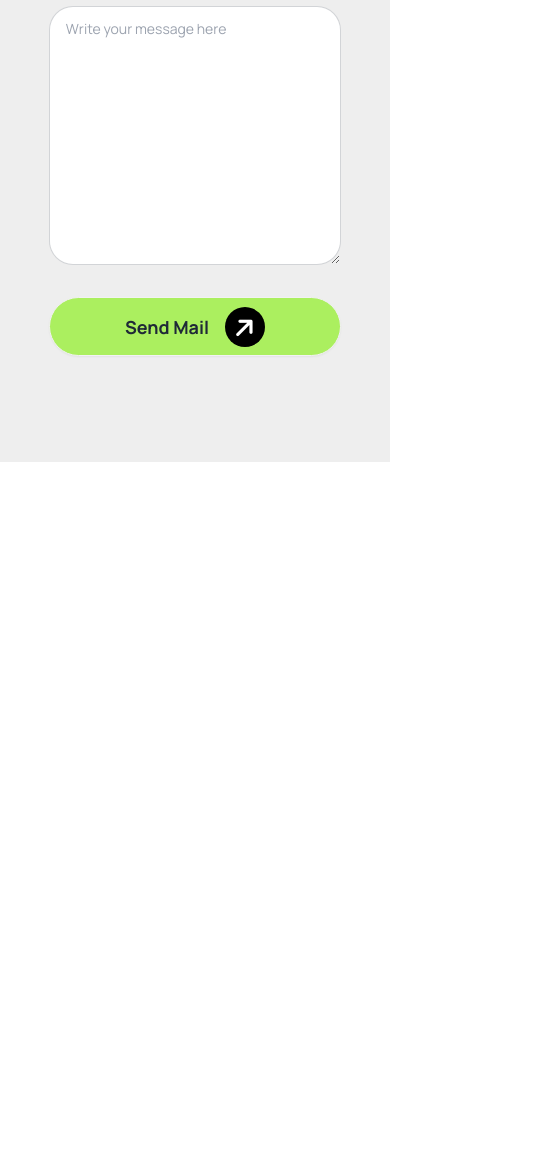
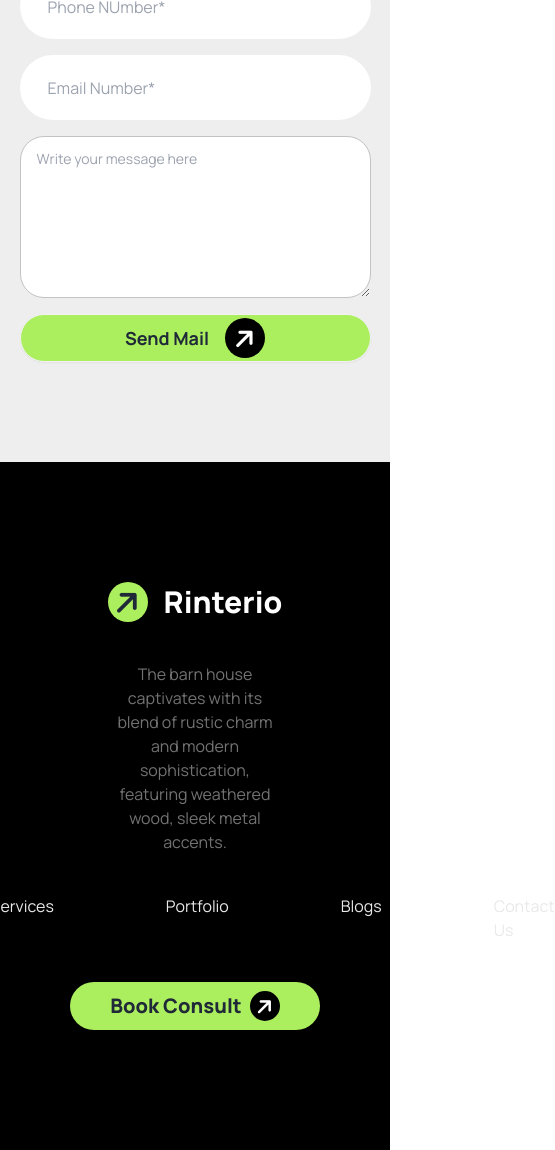
Before and after one commit to rianhasansiam/assignment_03, a plain HTML site: page index.html in a window 390 px wide. Shown: the part 9662-10812 px from the top of the page, 555 px wide, since content can reach past the window. Before the commit the page ends 10124 px from the top, so only its background shows below. Drawn offline with nearby package versions, Linux system fonts and the light colour scheme.

Commit message:
footer section done

```diff
--- a/index.html
+++ b/index.html
@@ -32,10 +32,7 @@
                         manrope: ['Manrope', 'sans-serif'],
                     },
 
-                    backgroundImage: {
-                        'hero-pattern': "url('/img/hero-pattern.svg')",
-                        'footer-texture': "url('/img/footer-texture.png')",
-                    }
+
                 }
             }
         }
@@ -275,7 +272,7 @@
         <!-- our work process -->
         <section class="container m-auto pt-20">
 
-            <button class="rounded-full font-bold  m-auto block bg-white text-xl p-3"><i
+            <button class="rounded-full font-bold  m-auto block bg-white text-xl p-3 lg:px-5"><i
                     class=" mx-[10px] fa-solid fa-arrow-right"></i>How we works
             </button>
 
@@ -561,23 +558,29 @@
 
             <div class="">
                 <button
-                    class="block m-auto  font-extrabold text-2xl transition duration-300  hover:bg-[#adf160] bg-[#acef5f6b] rounded-full px-6 py-3"><i
+                    class="block m-auto  font-extrabold text-2xl transition duration-300  hover:bg-[#adf160] bg-[#acef5fbd] rounded-full px-6 py-3"><i
                         class="mr-[5px] fa-solid fa-arrow-right"></i> Let’s Discuss Next Project</button>
 
                 <h1
                     class="mt-6 text-7xl text w-[70%] m-auto text-center font-extrabold max-sm:text-3xl max-sm:w-[90vw]">
                     Read Our Articles and News</h1>
-                <p class="text-xl mt-5 text-center w-[35%] m-auto font-semibold max-sm:w-[90vw]">The barn house captivates with its blend of rustic charm and modern sophistication, featuring weathered wood, sleek metal accents.</p>
+                <p class="text-xl mt-5 text-center w-[35%] m-auto font-semibold max-sm:w-[90vw]">The barn house
+                    captivates with its blend of rustic charm and modern sophistication, featuring weathered wood, sleek
+                    metal accents.</p>
             </div>
 
             <div class="container m-auto">
-    <div class="grid grid-cols-2 grid-rows-6  m-auto w-[75%] h-[550px]  gap-8 mt-16">
+                <div
+                    class="grid lg:grid-cols-2  grid-rows-6  m-auto w-[75%] max-sm:w-[90vw] h-[550px]  lg:gap-8 gap-4 mt-16">
                     <input type="name" placeholder="First Name*" class="rounded-full block  px-7">
                     <input type="text" placeholder="Last Name*" class="rounded-full block px-7">
                     <input type="number" placeholder="Phone NUmber*" class="rounded-full block px-7">
                     <input type="email" placeholder="Email Number*" class="rounded-full block px-7">
-        <textarea class="textarea textarea-bordered col-span-2 row-span-3 rounded-3xl" placeholder="Write your message here"></textarea>
-        <button class="btn btn-block col-span-2 h-[90%] rounded-full bg-[#ABEF5F] font-bold text-lg">Send Mail
+                    <textarea class="textarea textarea-bordered lg:col-span-2 border-[#c3c3c3] row-span-3 rounded-3xl"
+                        placeholder="Write your message here"></textarea>
+                    <button
+                        class="btn  btn-block lg:col-span-2  h-[90%] rounded-full bg-[#ABEF5F] font-bold text-lg">Send
+                        Mail
                         <div
                             class="inline-block bg-black text-white font-extralight w-[40px]  h-[40px] rounded-[100%]  ml-[8px]">
                             <i class="text-[25px]  m-[9px] p-0  fa-solid fa-arrow-right fa-rotate-by"
@@ -593,13 +596,51 @@
         </section>
 
 
+    </main>
 
 
 
 
 
 
-    </main>
+
+    <footer class="bg-black py-[120px]">
+        <section class="container m-auto">
+            <div class="flex justify-center items-center gap-4">
+                <div class="bg-[#ABEF5F] w-[40px]  h-[40px] rounded-[100%] ">
+                    <i class="text-[30px]  m-[6px]  fa-solid fa-arrow-right fa-rotate-by"
+                        style="--fa-rotate-angle: -45deg;"></i>
+                </div>
+                <h class="text-white font-extrabold text-3xl">Rinterio</h1>
+            </div>
+            <p class="text-center w-[43%] m-auto text-[#737373] mt-10">The barn house captivates with its blend of
+                rustic charm and modern sophistication, featuring weathered wood, sleek metal accents.</p>
+
+            <ul class="flex justify-center gap-28 text-[#E9E9E9] mt-10">
+                <li>Home</li>
+                <li>Services</li>
+                <li>Portfolio</li>
+                <li>Blogs</li>
+                <li>Contact Us</li>
+            </ul>
+
+<div class="flex justify-center mt-10">
+    <a class="btn  bg-[#ABEF5F] border-none rounded-full  font-extrabold w-[250px] text-xl">Book
+        Consult <div class="bg-black text-white  w-[30px]  h-[30px] rounded-[100%] ">
+            <i class="text-[20px]  m-[6px]  fa-solid fa-arrow-right fa-rotate-by"
+                style="--fa-rotate-angle: -45deg;"></i>
+        </div>
+    </a>
+
+</div>
+
+
+
+        </section>
+    </footer>
+
+
+
 
 
 
```
Lines whose indentation alone changed are shown as unchanged.
